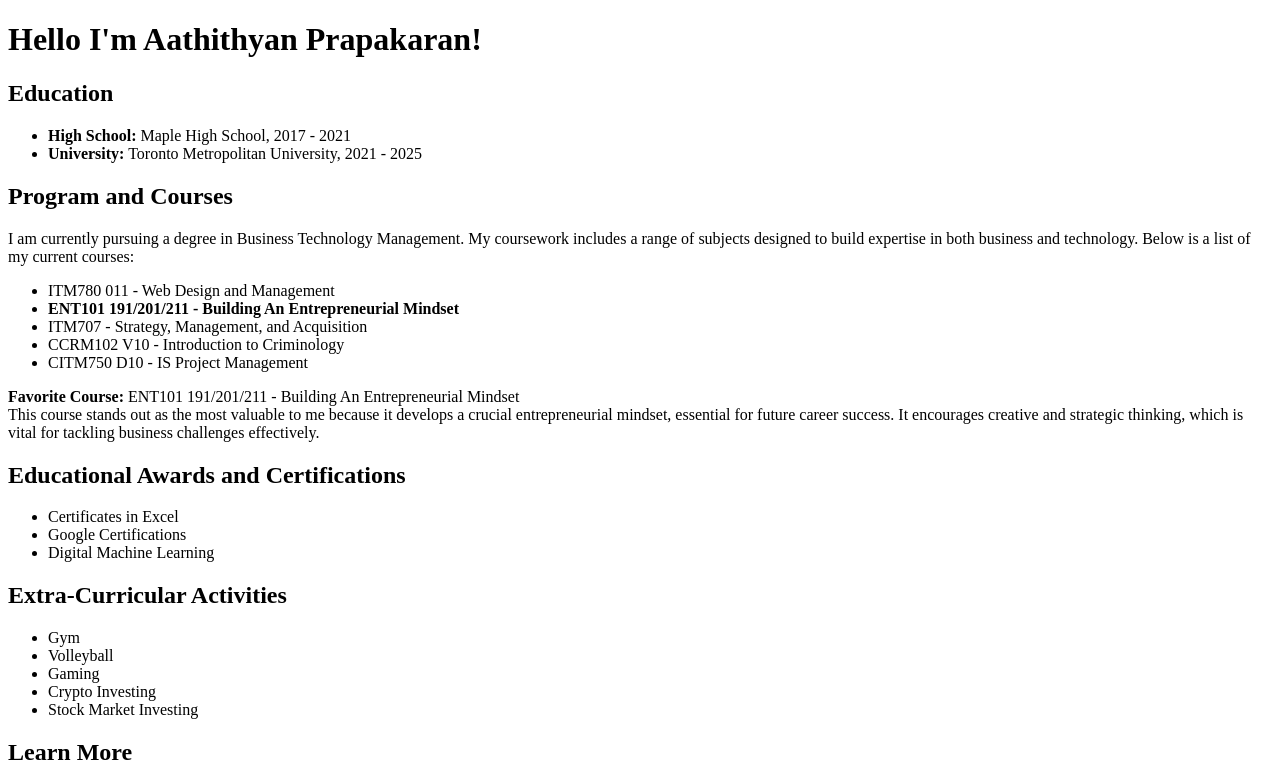
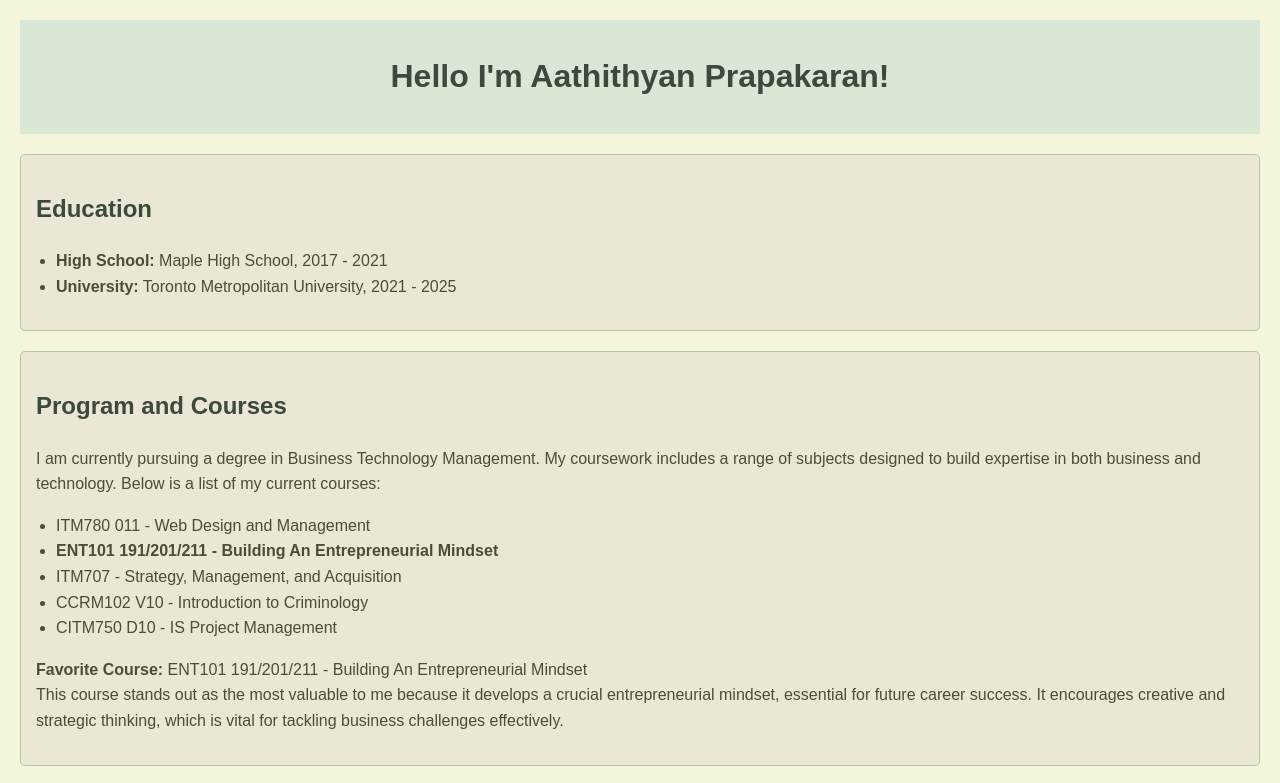
Before and after one commit to Aprapak/aathithyan-prapakaran.github.io, a plain HTML site: page index.HTML in a window 1280 px wide. Shown: the top 783 px of the page. Drawn offline with Linux system fonts and the light colour scheme.

Commit message:
Add files via upload

```diff
--- a/index.HTML
+++ b/index.HTML
@@ -3,6 +3,7 @@
 <head>
    <meta charset="UTF-8">
    <meta name="viewport" content="width=device-width, initial-scale=1.0">
+   <link rel="stylesheet" href="styles.css"> <!-- Link to your CSS file -->
    <title>Aathithyan Prapakaran Website</title>
 </head>
 <body>
@@ -52,13 +53,15 @@
 
    <!-- Section for Extra-Curricular Activities -->
    <section>
-        <h2>Extra-Curricular Activities</h2>
+       <h2>Extra-Curricular Activities & Interests</h2>
        <ul>
            <li>Gym</li>
            <li>Volleyball</li>
            <li>Gaming</li>
            <li>Crypto Investing</li>
            <li>Stock Market Investing</li>
+           <li><a href="https://www.youtube.com/@GrahamStephan/featured" target="_blank">Graham Stephan</a> - This is a YouTuber I watch frequently to make sure I have an understanding about investments and saving.</li>
+           <li><a href="https://www.thestar.com/real-estate/" target="_blank">Toronto Star : Real Estate</a> - I like to stay up to date with the state of the real estate market, so I will ocassionally read the daily news.</li>
        </ul>
    </section>
 
--- /dev/null
+++ b/styles.css
@@ -0,0 +1,64 @@
+/* General Body Styles */
+body {
+    font-family: Arial, sans-serif;
+    line-height: 1.6;
+    background-color: #f5f5dc; /* Light beige background for an earthy feel */
+    color: #4d4d33; /* Dark greenish-brown text */
+    margin: 0;
+    padding: 20px;
+}
+
+/* Header Styles */
+header {
+    background-color: #d9e8d5; /* Soft green background */
+    padding: 10px;
+    text-align: center;
+}
+
+/* Section Styles */
+section {
+    margin: 20px 0;
+    padding: 15px;
+    border: 1px solid #b3c3b3; /* Light green border */
+    border-radius: 5px;
+    background-color: #eae7d4; /* Light beige for sections */
+}
+
+/* Heading Styles */
+h1, h2 {
+    color: #3c4a3e; /* Darker green for headings */
+}
+
+/* Link Styles */
+/* LINK PROPERTIES */
+A:link {
+    text-decoration: none; /* No underline for unvisited links */
+    color: #2e4d2b; /* Dark green for links */
+}
+A:visited {
+    text-decoration: none; /* No underline for visited links */
+    color: #4f6d3e; /* Medium green for visited links */
+}
+A:active {
+    text-decoration: none; /* No underline for active links */
+    color: #5e7e4e; /* Light green for active links */
+}
+A:hover {
+    text-decoration: underline; /* Underline on hover */
+    color: #a3c2a1; /* Lighter green for hovered links */
+}
+
+/* Additional styles for lists */
+ul {
+    list-style-type: disc; /* Bulleted list style */
+    padding-left: 20px; /* Padding for list */
+}
+
+/* Blockquote Styles */
+blockquote {
+    font-style: italic;
+    color: #555; /* Gray for blockquote */
+    border-left: 2px solid #8f9c84; /* Soft green border */
+    padding-left: 10px;
+    margin: 10px 0;
+}
```
Lines whose indentation alone changed are shown as unchanged.
